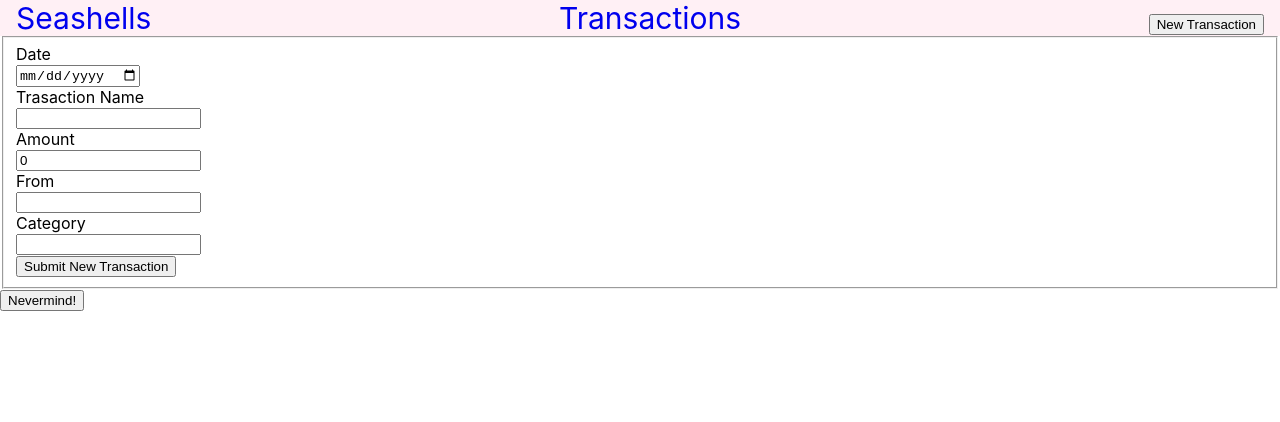
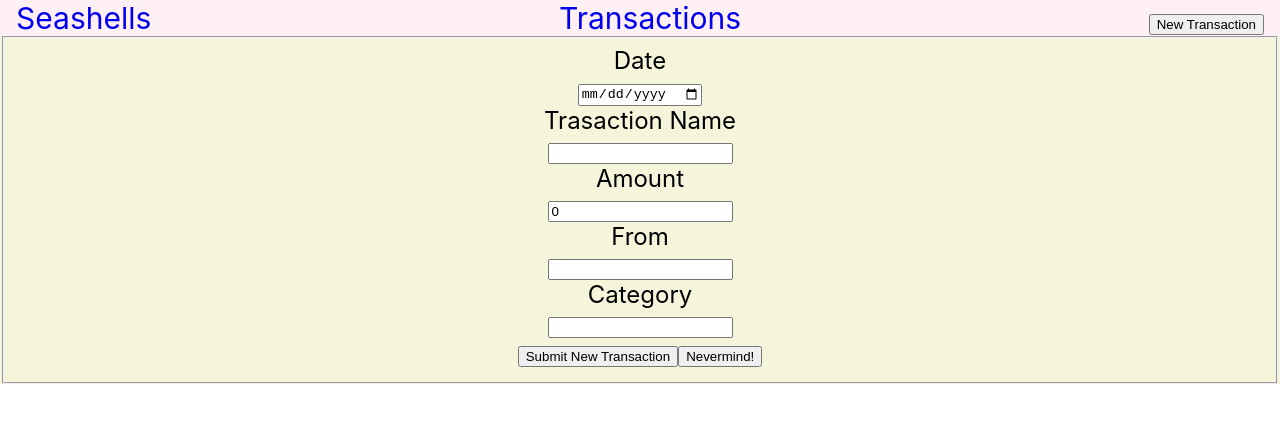
Before and after one commit to jcprado92/Budgeting-React-, a React (Create React App) app: page /transactions/new in a window 1280 px wide. Shown: the top 422 px of the page. Built offline with nearby package versions, Linux system fonts and the light colour scheme; no server answers.

Commit message:
adds css

```diff
--- a/src/App.css
+++ b/src/App.css
@@ -36,3 +36,10 @@
     transform: rotate(360deg);
   }
 }
+
+main{
+  /* display: grid; */
+  grid-template-columns: 1fr;
+  gap: 50px 0;
+  width: 324px;
+}
--- /dev/null
+++ b/src/Components/EditTransaction.css
@@ -0,0 +1,6 @@
+.edit{
+    text-align: center;
+    font-size: x-large;
+    margin: auto;
+    background-color: beige;
+}
--- a/src/Components/EditTransaction.js
+++ b/src/Components/EditTransaction.js
@@ -2,6 +2,7 @@ import React from "react";
 import { useState, useEffect } from "react";
 import { useParams, Link, useNavigate } from "react-router-dom";
 import axios from "axios";
+import "./EditTransaction.css"
 
 const API = process.env.REACT_APP_API_URL;
 
@@ -48,7 +49,7 @@ function EditTransaction() {
   };
 
   return (
-    <div>
+    <div className="edit">
       <form onSubmit={handleSubmit}>
         <fieldset>
         <label htmlFor="date">Date</label>
--- a/src/Components/Home.css
+++ b/src/Components/Home.css
@@ -1,3 +1,4 @@
 .home {
     text-align: center;
+
 }
--- /dev/null
+++ b/src/Components/NewTransaction.css
@@ -0,0 +1,6 @@
+.new{
+    text-align: center;
+    font-size: x-large;
+    margin: auto;
+    background-color: beige;
+}
--- a/src/Components/NewTransaction.js
+++ b/src/Components/NewTransaction.js
@@ -2,7 +2,7 @@ import axios from 'axios'
 import React from 'react'
 import { useState } from "react"
 import { Link, useNavigate } from 'react-router-dom'
-
+import "./NewTransaction.css"
 
 const API = process.env.REACT_APP_API_URL
 
@@ -39,7 +39,7 @@ function NewTransaction() {
   }
 
   return (
-    <div>
+    <div className='new'>
       <form onSubmit={handleSubmit}>
         <fieldset>
         <label htmlFor="date">Date </label>
@@ -95,11 +95,11 @@ function NewTransaction() {
         required/>
         <br />
         <input type="submit" value="Submit New Transaction" />
-        </fieldset>
-      </form>
       <Link to={`/transactions`}>
         <button>Nevermind!</button>
        </Link>
+        </fieldset>
+      </form>
     </div>
   )
 }
--- /dev/null
+++ b/src/Components/TransactionDetails.css
@@ -0,0 +1,6 @@
+.details{
+    text-align: center;
+    margin: auto;
+   font-size:x-large;
+
+}
--- a/src/Components/TransactionDetails.js
+++ b/src/Components/TransactionDetails.js
@@ -2,6 +2,7 @@ import React from "react";
 import { useState, useEffect } from "react";
 import { useNavigate, useParams, Link } from "react-router-dom";
 import axios from "axios";
+import "./TransactionDetails.css"
 
 const API = process.env.REACT_APP_API_URL;
 
@@ -25,7 +26,7 @@ function TransactionDetails() {
 
 
   return (
-    <div>
+    <div className="details">
       <p>Transaction Name: {transaction.item_name}</p>
       <p>Amount: {transaction.amount}</p>
       <p>Transaction Date: {transaction.date}</p>
--- a/src/Components/Transactions.css
+++ b/src/Components/Transactions.css
@@ -1,9 +1,12 @@
 .transactions{
     text-align: center;
-}
-
-.transaction-container{
-    border: 1px solid black;
+    margin: auto;
+    font-size: x-large;
+    background-color: lavenderblush;
     display: grid;
     grid-template-columns: 1fr 1fr 1fr;
+
 }
+.trans-page{
+    text-align: center;
+}
--- a/src/Components/Transactions.js
+++ b/src/Components/Transactions.js
@@ -17,9 +17,9 @@ function Transactions() {
   }, []);
 
   return(
-  <div className="transactions">
-    <AccountTotal transactions={transactions}/>
-    <section className="transaction-container">{transactions.map((transaction, index) => {
+  <div className="trans-page">
+    <AccountTotal transactions={transactions} className="total"/>
+    <section className="transactions">{transactions.map((transaction, index) => {
         return <Transaction key={index} transaction={transaction} index={index}/>})}</section>
   </div>
   )
```
